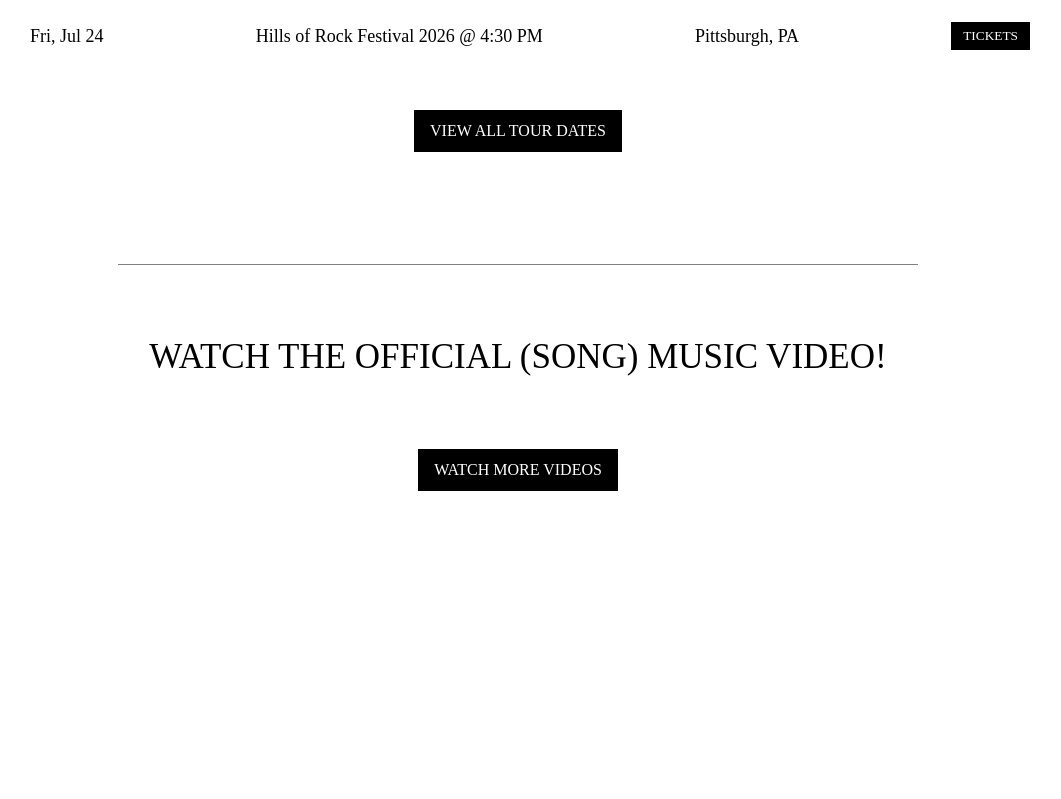
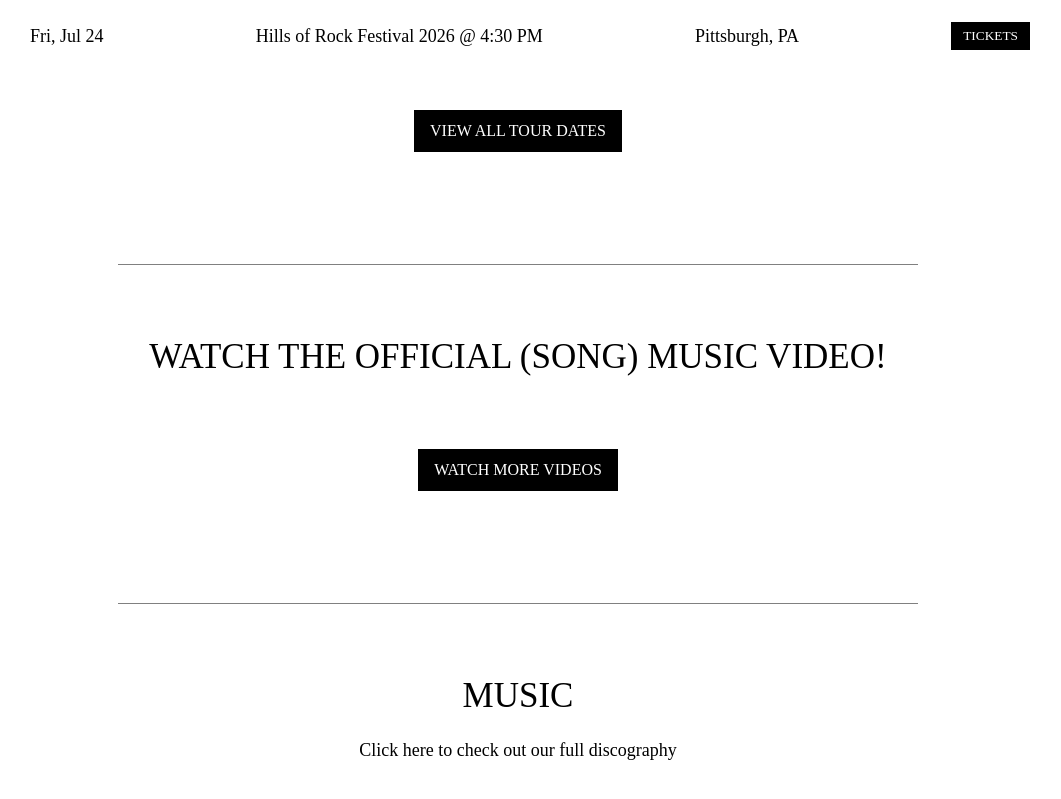
Before and after one commit to Kyle-858/saevus-site, a React (Vite) app: page / in a window 1280 px wide. Shown: the part 2090-2889 px from the top of the page, without its empty margins (122-1183 px from the left). Before the commit the page ends 2629 px from the top, so only its background shows below. Built offline with nearby package versions, Linux system fonts and the light colour scheme; a web font is replaced by a local one.

Commit message:
Music section

```diff
--- a/src/Home.css
+++ b/src/Home.css
@@ -43,6 +43,11 @@
     font-weight: 400;
     padding: 24px 16px;
     margin-top: 48px;
+}
+
+.section-subtitle {
+    font-size: 18px;
+    font-family: Cinzel;
 }
 
 .carousel {
--- a/src/Home.jsx
+++ b/src/Home.jsx
@@ -67,6 +67,11 @@ const Home = () => {
           }}/>
           <button className="show-all-dates-btn">WATCH MORE VIDEOS</button>
         </div>
+        <div className="section-divider"></div>
+        <div className="section">
+          <div className="section-title">MUSIC</div>
+          <div className="section-subtitle">Click here to check out our full discography</div>
+        </div>
       </div>
     </>
   )
```
